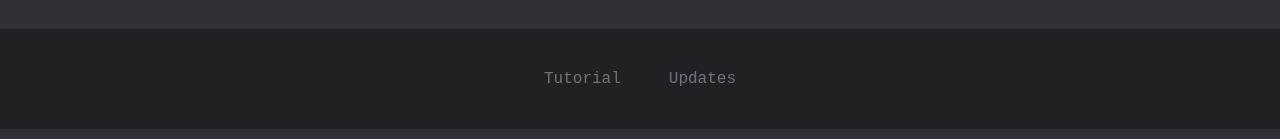
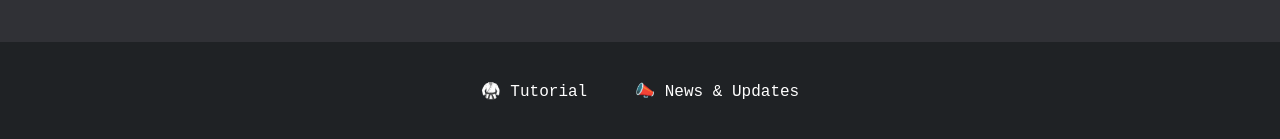
Before and after one commit to olafkotur/switch-website, a React (Create React App) app: page / in a window 1280 px wide. Shown: the part 1067-1206 px from the top of the page. Built offline with nearby package versions, Linux system fonts and the light colour scheme.

Commit message:
Updated links and some styling

```diff
--- a/src/App.tsx
+++ b/src/App.tsx
@@ -31,6 +31,14 @@ export default class App extends React.Component {
         secondary: { main: '#fff' },
         error: { main: '#b33939' },
       },
+      overrides: {
+        MuiButton: {
+          label: {
+            fontSize: 12,
+            textTransform: 'lowercase',
+          },
+        },
+      },
     });
   }
 
--- a/src/components/Footer/Footer.tsx
+++ b/src/components/Footer/Footer.tsx
@@ -6,11 +6,25 @@ export default class Footer extends React.Component {
     return (
       <div className="d-flex flex-row justify-content-center align-items-center bg-secondary footer-container" >
         <span className="mx-4">
-          <a href="https://www.notion.so/olafkotur/Tutorial-a77509d0ed234ab985f0e0d7c88c01e2" className="text-muted">Tutorial</a>
+          <a
+            className="primary"
+            href="https://www.notion.so/olafkotur/Tutorial-a77509d0ed234ab985f0e0d7c88c01e2"
+            rel="noreferrer"
+            target="_blank"
+          >
+            &#129355; Tutorial
+          </a>
         </span>
 
         <span className="mx-4">
-          <a href="https://www.notion.so/What-s-New-87a42395e92d44f4866d895fcd91d0ac" className="text-muted">Updates</a>
+          <a
+            className="primary"
+            href="https://www.notion.so/olafkotur/News-Updates-97fc4e6c87724db2b8c32acfbe8f7ae0"
+            rel="noreferrer"
+            target="_blank"
+          >
+            &#128227; News & Updates
+          </a>
         </span>
       </div>
     );
--- a/src/pages/Landing/Landing.tsx
+++ b/src/pages/Landing/Landing.tsx
@@ -2,7 +2,7 @@ import React from 'react';
 import Title from '../../components/Title/Title';
 import Footer from '../../components/Footer/Footer';
 import preview from '../../assets/preview-1.gif';
-import { Button } from '@material-ui/core';
+import { Button, Zoom } from '@material-ui/core';
 import './landing.css';
 
 export default class Landing extends React.Component {
@@ -27,7 +27,9 @@ export default class Landing extends React.Component {
           </Button>
           <p className="text-center text-muted mt-1 font-italic">currently in beta</p>
 
-          <img alt="Preview use of Switch" src={preview} className="preview" />
+          <Zoom in timeout={{ enter: 1000 }}>
+            <img alt="Preview use of Switch" src={preview} className="preview mt-3" />
+          </Zoom>
         </div>
 
         <div className="w-100 mt-5">
```
